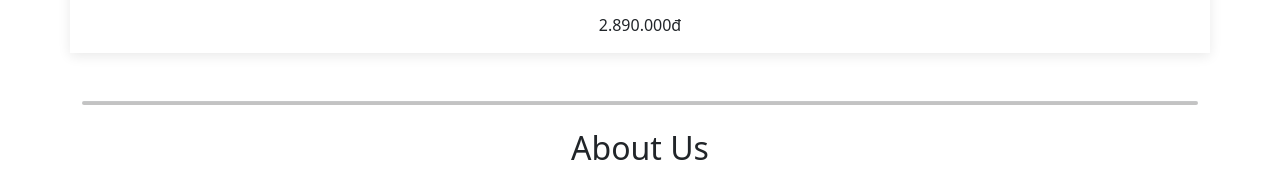
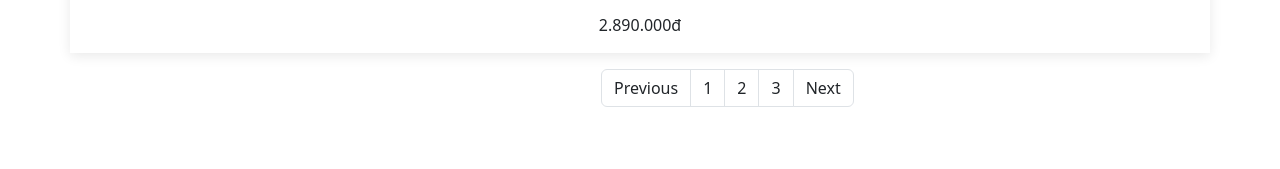
Before and after one commit to MAnhhaoo/Sneaker_nhom15, a plain HTML site: page index.html in a window 1280 px wide. Shown: the part 6507-6676 px from the top of the page. Drawn offline with nearby package versions, Linux system fonts and the light colour scheme.

Commit message:
anh hao update moi nhat

```diff
--- a/index.html
+++ b/index.html
@@ -23,6 +23,7 @@
     crossorigin="anonymous" referrerpolicy="no-referrer" />
 
   <!-- (Optional) Use CSS or JS implementation -->
+   <!-- <link rel="stylesheet" href="./style.css/Shoes.css"> -->
   <link rel="stylesheet" href="./style.css/index.css" />
 </head>
 
@@ -1263,10 +1264,23 @@
             <p class="fs-6">Nike Court Vision Alta ‘Triple White’ DM0113-100</p>
             <p class="fw-medium">2.890.000đ</p>
           </div>
+          <div class="text-center anhhao align-items-center Page text-center ">
+            <nav aria-label=" navigation w-100 example" class="nave">
+              <ul class="pagination anhhao  ">
+                <li class="page-item "><a class="page-link text-dark" href="./Shoes.html">Previous</a></li>
+                <li class="page-item"><a class="page-link text-dark" href="./Shoes.html">1</a></li>
+                <li class="page-item"><a class="page-link text-dark" href="./Shoes.html">2</a></li>
+                <li class="page-item"><a class="page-link text-dark" href="./Shoes.html">3</a></li>
+                <li class="page-item"><a class="page-link text-dark" href="./Shoes.html">Next</a></li>
+              </ul>
+            </nav>
+          </div>
+
         </div>
       </div>
       <hr class="rounded-4 mt-5" style="height: 4px; background-color: #161515" />
     </div>
+
   </div>
 
   <!-- OUR CHANNEl  -->
--- a/style.css/index.css
+++ b/style.css/index.css
@@ -11,6 +11,9 @@
     font-family: "Libre Baskerville", serif;
 }
 
+.nave {
+  margin: 0 0 0 519px  !important;
+}
 .footer_left{
     width: 50%;
 }
@@ -82,6 +85,7 @@
     .footer_left  {
         width: 100% !important;
     }
+
     .about_detail {
         display: flex;
         flex-direction: column; /* Sắp xếp các phần tử theo chiều dọc */
```
Also changed, not shown: Accessory.html (+9 -0 lines), quanao.html (+9 -0 lines).
